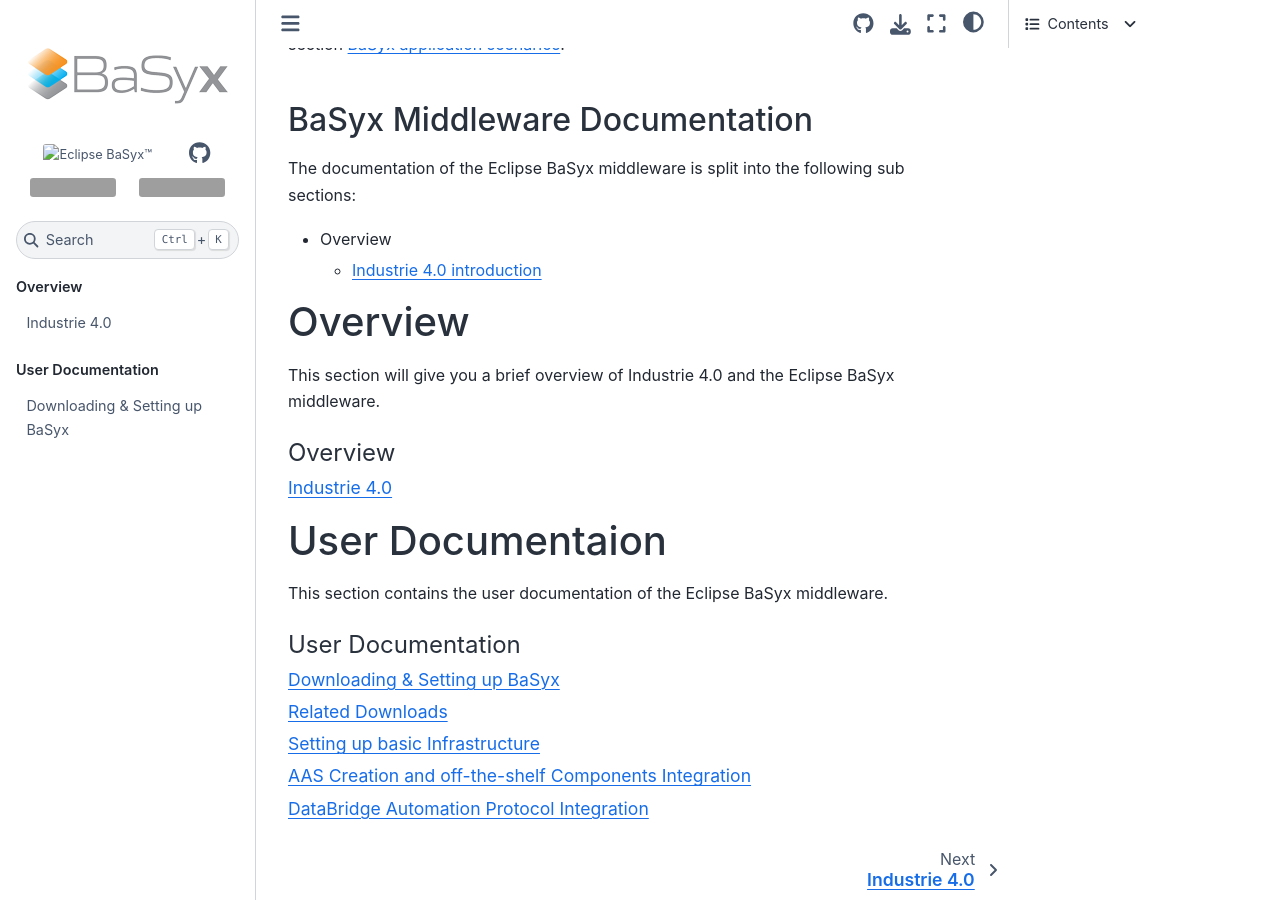
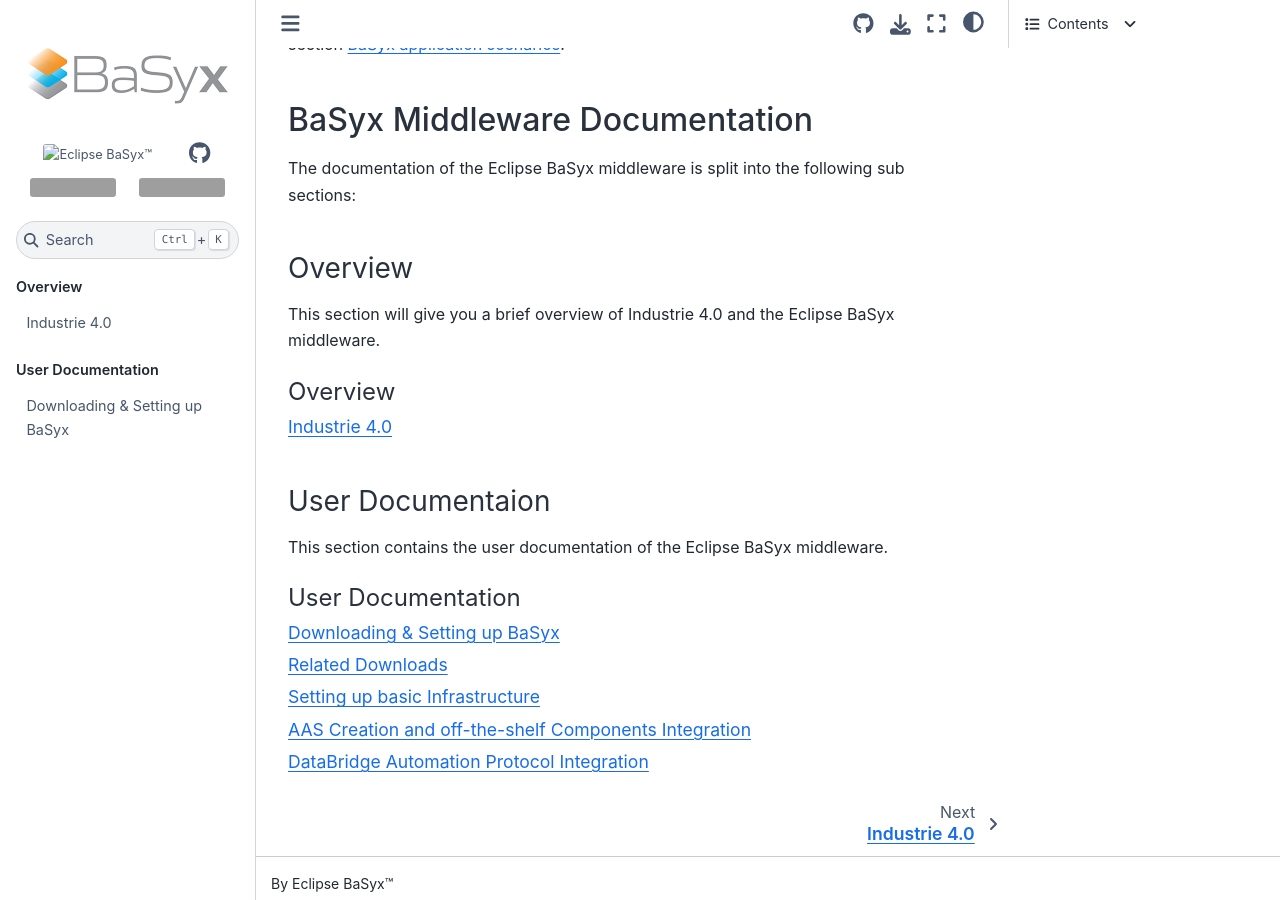
Before and after one commit to aaronzi/basyx-wiki, a Sphinx documentation site: the page built from docs/source/index.md, in a window 1280 px wide and 900 px high, scrolled down 901 px. Built offline with Sphinx 7.4.7 and the Sphinx Book theme 1.1.4, drawn with Linux system fonts in a browser that asks for light colours; grey boxes are pictures that could not be loaded.

````diff
--- a/docs/source/index.md
+++ b/docs/source/index.md
@@ -44,10 +44,7 @@
 
 The documentation of the Eclipse BaSyx middleware is split into the following sub sections:
 
-* Overview
-  * [Industrie 4.0 introduction](./content/overview/industrie4.0_intro.md)
-
-# Overview
+### Overview
 
 This section will give you a brief overview of Industrie 4.0 and the Eclipse BaSyx middleware.
 
@@ -58,7 +55,7 @@
 content/overview/industrie4.0_intro
 ```
 
-# User Documentaion
+### User Documentaion
 
 This section contains the user documentation of the Eclipse BaSyx middleware.
 
````
